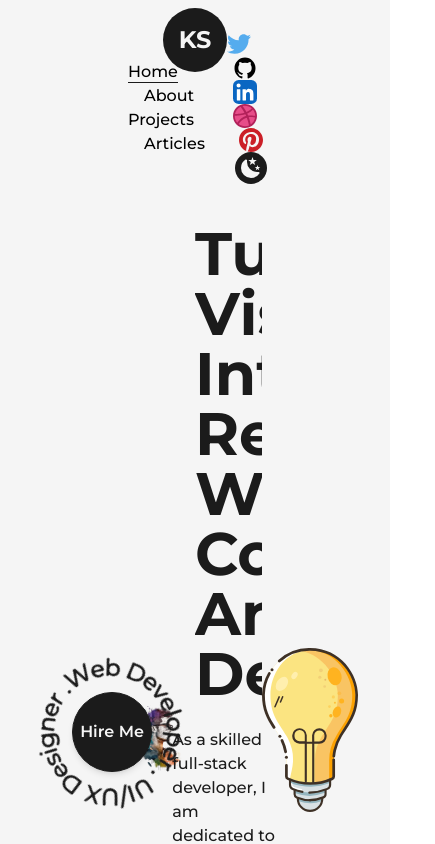
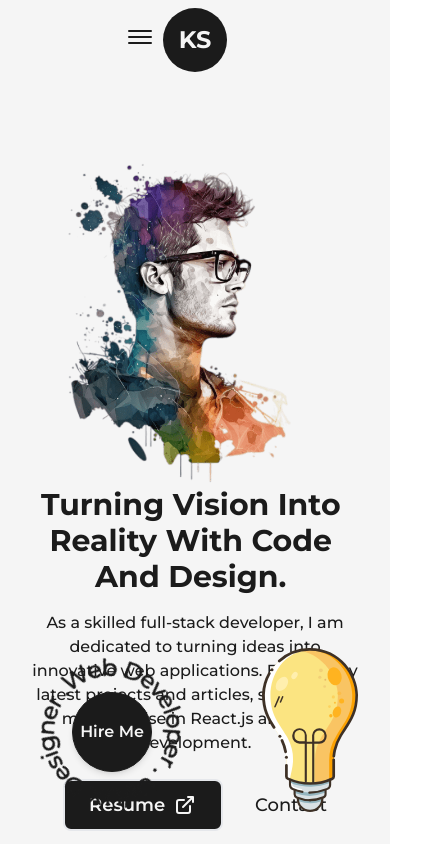
Before and after one commit to kamrulsaad/portfolio, a Next.js app: page / in a window 390 px wide. Shown: the top 844 px of the page, 435 px wide, since content can reach past the window. Built offline with nearby package versions, Linux system fonts and the light colour scheme.

Commit message:
added responsiveness

```diff
--- a/src/components/AnimatedText.js
+++ b/src/components/AnimatedText.js
@@ -30,7 +30,8 @@ const singleWord = {
 
 const AnimatedText = ({ text, className = '' }) => {
     return (
-        <div className="w-full mx-auto py-2 flex items-center justify-center text-center overflow-hidden ">
+        <div className="w-full mx-auto py-2 flex items-center justify-center text-center overflow-hidden sm:py-0
+        ">
             <motion.h1 variants={quote} initial="initial" animate="animate" className={`${className}  dark:text-light inline-block w-full text-dark font-bold capitalize text-8xl`}>
                 {
                     text.split(" ").map((word, index) =>
--- a/src/components/Layout.js
+++ b/src/components/Layout.js
@@ -2,7 +2,7 @@ import React from 'react'
 
 const Layout = ({ children, className = "" }) => {
     return (
-        <div className={`${className} w-full h-full z-0 bg-light dark:bg-dark p-32`}>{children}
+        <div className={`${className} w-full h-full z-0 bg-light dark:bg-dark p-32 xl:p-24 lg:p-16 md:p-12 sm:p-8`}>{children}
         </div>
     )
 }
--- a/src/components/Navbar.js
+++ b/src/components/Navbar.js
@@ -20,13 +20,46 @@ const CustomLink = ({ href, title, className = '' }) => {
     )
 }
 
+const CustomMobileLink = ({ href, title, className = '', toggle }) => {
+
+    const router = useRouter()
+
+    const handleClick = () => {
+        toggle()
+        router.push(href)
+    }
+
+    return (
+        <button onClick={handleClick} className={`${className} relative group text-light dark:text-dark my-2`} href={href}>
+            {title}
+            <span className={`h-[1px] inline-block bg-light dark:bg-dark absolute left-0 -bottom-0.5 group-hover:w-full transition-[width] ease duration-300 ${router.asPath === href ? "w-full" : "w-0"}
+            `}>&nbsp;</span>
+        </button>
+    )
+}
+
+
 const Navbar = () => {
 
     const [mode, setMode] = useThemeSwitcher()
 
+    const [isOpen, setIsOpen] = React.useState(false)
+
+    const handleClick = () => {
+        setIsOpen(!isOpen)
+    }
+
     return (
-        <header className='w-full px-32 py-8 font-medium flex justify-between items-center dark:text-light
+        <header className='w-full px-32 py-8 font-medium flex justify-between items-center dark:text-light relative
         '>
+
+            <button onClick={handleClick} className='flex-col justify-center items-center hidden lg:flex'>
+                <span className={`bg-dark dark:bg-light transition-all duration-300 ease-out block h-0.5 w-6 rounded  ${isOpen ? "rotate-45 translate-y-1" : "-translate-y-0.5"}`}></span>
+                <span className={`bg-dark dark:bg-light transition-all duration-300 ease-out block h-0.5 w-6 rounded my-0.5 ${isOpen ? 'opacity-0' : 'opacity-100'}`}></span>
+                <span className={`bg-dark dark:bg-light transition-all duration-300 ease-out block h-0.5 w-6 rounded ${isOpen ? "-rotate-45 -translate-y-1" : "translate-y-0.5"}`}></span>
+            </button>
+
+            <div className='w-full flex justify-between items-center lg:hidden'>
                 <nav>
                     <CustomLink className='mr-4' href="/" title={"Home"} />
                     <CustomLink className='mx-4' href="/about" title={"About"} />
@@ -87,6 +120,76 @@ const Navbar = () => {
                     </button>
 
                 </nav>
+            </div>
+
+            {
+                isOpen ? <motion.div
+                initial={{scale: 0, opacity: 0, x: '-50%', y: '-50%'}}
+                animate={{scale: 1, opacity: 1}}
+                className='min-w-[70vw] flex flex-col justify-between items-center fixed top-1/2 left-1/2 -translate-x-1/2 -translate-y-1/2 z-30 bg-dark/90 dark:bg-light/75 rounded-lg backdrop-blur-md py-32'>
+                    <nav className='flex items-center flex-col justify-center'>
+                        <CustomMobileLink toggle={handleClick} href="/" title={"Home"} />
+                        <CustomMobileLink toggle={handleClick} href="/about" title={"About"} />
+                        <CustomMobileLink toggle={handleClick} title={"Projects"} href="/projects" />
+                        <CustomMobileLink toggle={handleClick} href="/articles" title={"Articles"} />
+                    </nav>
+
+                    <nav className='flex items-center justify-center flex-wrap mt-2'>
+                        <motion.a href="/" target={'_blank'}
+                            whileHover={{
+                                y: -2
+                            }}
+                            whileTap={{
+                                scale: 0.9
+                            }}
+                            className='w-6 mr-3 sm:mx-1'>
+                            <TwitterIcon />
+                        </motion.a>
+                        <motion.a href="/" target={'_blank'} className='w-6 mx-3 bg-light rounded-full dark:bg-dark sm:mx-1' whileHover={{
+                            y: -2
+                        }}
+                            whileTap={{
+                                scale: 0.9
+                            }}>
+                            <GithubIcon />
+                        </motion.a>
+                        <motion.a href="/" target={'_blank'} className='w-6 mx-3 sm:mx-1' whileHover={{
+                            y: -2
+                        }}
+                            whileTap={{
+                                scale: 0.9
+                            }}>
+                            <LinkedInIcon />
+                        </motion.a>
+                        <motion.a href="/" target={'_blank'} className='w-6 mx-3 sm:mx-1' whileHover={{
+                            y: -2
+                        }}
+                            whileTap={{
+                                scale: 0.9
+                            }}>
+                            <DribbbleIcon />
+                        </motion.a>
+                        <motion.a href="/" target={'_blank'} className='w-6 ml-3 sm:mx-1 bg-light rounded-full' whileHover={{
+                            y: -2
+                        }}
+                            whileTap={{
+                                scale: 0.9
+                            }}>
+                            <PinterestIcon />
+                        </motion.a>
+
+                        <button onClick={() => setMode(mode === 'light' ? 'dark' : 'light')} className={`ml-3 flex items-center justify-center sm:mx-1 rounded-full p-1 ${mode === 'light' ? 'bg-dark text-light' : "bg-light text-dark"}`}>
+                            {
+                                mode === 'dark' ?
+                                    <SunIcon className={'fill-dark'} /> :
+                                    <MoonIcon className={'fill-dark'} />
+                            }
+                        </button>
+
+                    </nav>
+                </motion.div> : null
+            }
+
             <div className='absolute left-[50%] top-2 translate-x-[-50%]'>
                 <Logo></Logo>
             </div>
--- a/src/pages/about.js
+++ b/src/pages/about.js
@@ -66,7 +66,11 @@ const about = () => {
 
                         <div className='col-span-3 relative h-max rounded-2xl border-2 border-solid border-dark bg-light p-8 dark:bg-dark dark:border-light'>
                             <div className='absolute top-0 -right-3 -z-10 w-[102%] h-[103%] rounded-[2rem] bg-dark dark:bg-light' />
-                            <Image src={profilePic} alt='Kamrul Saad' className="w-full h-auto" />
+                            <Image src={profilePic}
+                                priority
+                                sizes='(max-width: 768px) 100vw,
+                          (max-width: 1200px) 50vw, 33vw'
+                                alt='Kamrul Saad' className="w-full h-auto" />
                         </div>
 
                         <div className='col-span-2 flex flex-col items-end justify-between'>
--- a/src/pages/articles.js
+++ b/src/pages/articles.js
@@ -80,6 +80,9 @@ const FeaturedArticles = ({ image, title, time, summary, link }) => {
             <FramerImage src={image} alt={title} className="w-full h-auto "
                 whileHover={{ scale: 1.05 }}
                 transition={{ duration: 0.2 }}
+                priority
+                sizes='(max-width: 768px) 100vw,
+              (max-width: 1200px) 50vw, 50vw'
             />
         </Link>
         <Link href={link} target='_blank'>
--- a/src/pages/index.js
+++ b/src/pages/index.js
@@ -17,16 +17,21 @@ export default function Home() {
 
       </Head>
       <main className='text-dark flex items-center w-full min-h-screen dark:text-light'>
-        <Layout className='pt-0'>
-          <div className='flex items-center justify-between w-full'>
-            <div className='w-1/2'>
-              <Image src={profilePic} alt='Kamrul Saad' className="w-full h-auto" />
+        <Layout className='pt-0 md:pt-16 sm:pt-8'>
+          <div className='flex lg:flex-col items-center justify-between w-full'>
+            <div className='w-1/2 md:w-full'>
+              <Image src={profilePic} alt='Kamrul Saad' className="w-full h-auto lg:hidden md:inline-block md:w-full" priority
+                sizes='(max-width: 768px) 100vw,
+              (max-width: 1200px) 50vw, 50vw'
+              />
             </div>
-            <div className='w-1/2 flex flex-col items-center self-center'>
-              <AnimatedText className='!text-6xl !text-left' text="Turning Vision Into Reality With Code And Design."></AnimatedText>
+            <div className='w-1/2 flex flex-col items-center self-center lg:w-full lg:text-center'>
+              <AnimatedText className='!text-6xl !text-left
+              xl:!text-5xl lg:!text-center lg:!text-6xl md:!text-5xl sm:!text-3xl
+              ' text="Turning Vision Into Reality With Code And Design."></AnimatedText>
               <p className='my-4 text-base font-medium'>As a skilled full-stack developer, I am dedicated to turning ideas into innovative web applications.
                 Explore my latest projects and articles, showcasing my expertise in React.js and web development.</p>
-              <div className='flex items-center self-start mt-2'>
+              <div className='flex items-center self-start mt-2 lg:self-center'>
                 <Link href='/dummy.pdf'
                   target='_blank'
                   className='flex items-center bg-dark text-light p-2.5 px-6 rounded-lg text-lg font-semibold  hover:bg-light hover:text-dark transition duration-300 ease-in-out mr-4 border-solid border-trasparent border-2 hover:border-dark dark:text-dark dark:bg-light hover:dark:bg-dark hover:dark:text-light hover:dark:border-light'
--- a/src/pages/projects.js
+++ b/src/pages/projects.js
@@ -18,6 +18,9 @@ const FeaturedProject = ({ type, title, summary, image, link, github }) => {
                 <FramerImage src={image} alt={title} className="w-full h-auto"
                     whileHover={{ scale: 1.05 }}
                     transition={{ duration: 0.2 }}
+                    priority
+                    sizes='(max-width: 768px) 100vw,
+              (max-width: 1200px) 50vw, 50vw'
                 />
             </Link>
             <div className='w-1/2 flex flex-col items-start justify-between pl-6'>
--- a/tailwind.config.js
+++ b/tailwind.config.js
@@ -27,6 +27,14 @@ module.exports = {
         circularDark: 'repeating-radial-gradient(rgba(255,255,255,0.5) 2px, #1b1b1b 8px, #1b1b1b 100px)'
       }
     },
+    screens: {
+      "2xl": { max: "1535px" },
+      xl: { max: "1279px" },
+      lg: { max: "1023px" },
+      md: { max: "767px" },
+      sm: { max: "639px" },
+      xs: { max: "479px" },
+    },
   },
   plugins: [],
 }
```
Lines whose indentation alone changed are shown as unchanged.
